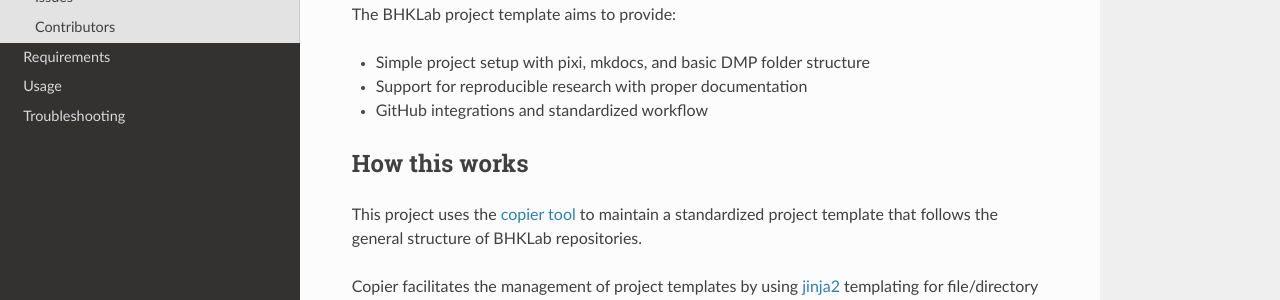
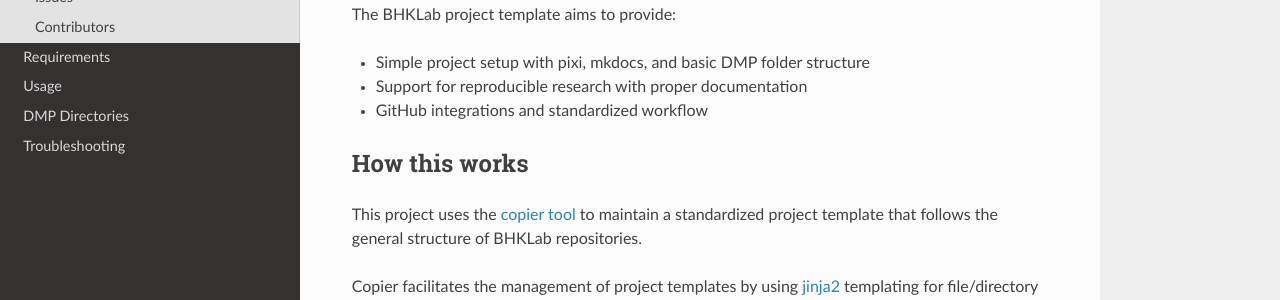
Before and after one commit to bhklab/bhklab-project-template, an MkDocs documentation site: the page built from docs/index.md, in a window 1280 px wide. Shown: the part 213-513 px from the top of the page. Built offline with MkDocs 1.6.1, drawn with Linux system fonts in a browser that asks for light colours; nearby versions of some CDN libraries.

Commit message:
fix: add DMP Directories to navigation and enhance markdown extensions

```diff
--- a/mkdocs.yaml
+++ b/mkdocs.yaml
@@ -22,6 +22,7 @@
     - Home: index.md
     - Requirements: requirements.md
     - Usage: usage.md
+    - "DMP Directories": dmp_directories.md
     - Troubleshooting: troubleshooting.md
 
 theme: readthedocs
@@ -34,6 +35,10 @@
     - codehilite
     - footnotes
     - tables
+    - pymdownx.details
+    - pymdownx.superfences
+    - pymdownx.tabbed
+    - pymdownx.highlight
 
 extra:
     homepage: https://bhklab.github.io/bhklab-project-template
```
